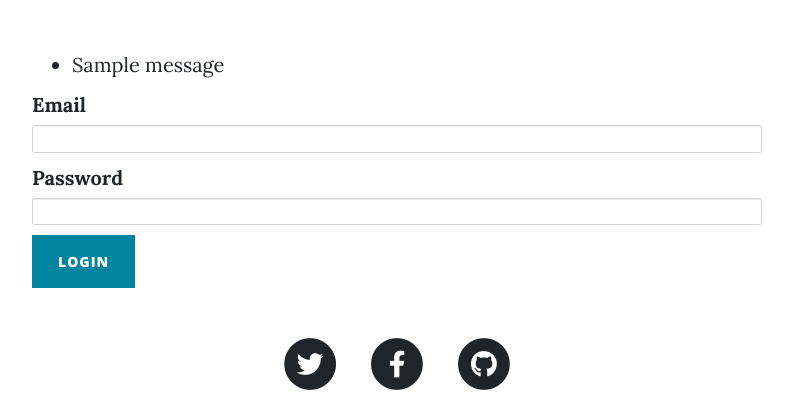
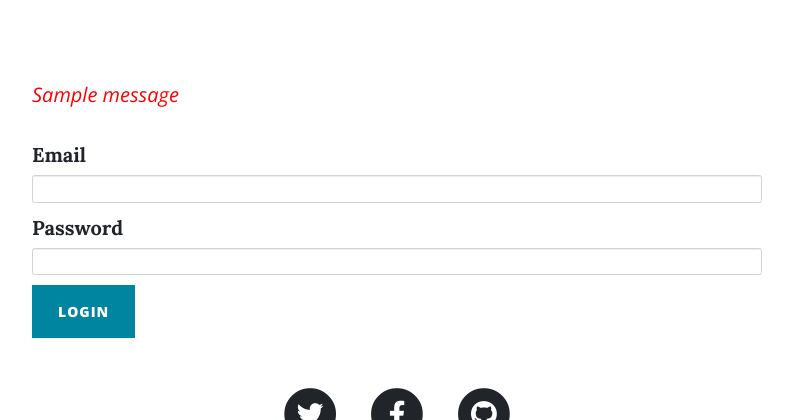
Before and after one commit to Shreyas-Mouli/My_Blog_Project, a Flask app: page /login in a window 1280 px wide. Shown: the part 532-952 px from the top of the page, without its empty margins (243-1036 px from the left). Run offline with Flask 2, Linux system fonts and the light colour scheme; one stand-in notice (Sample message) is shown; some libraries are stand-ins or nearby versions.

Commit message:
Remove unnecessary decorators, update flash code

```diff
--- a/main.py
+++ b/main.py
@@ -169,13 +169,11 @@ def show_post(post_id):
 
 
 @app.route("/about")
-@login_required
 def about():
     return render_template("about.html")
 
 
 @app.route("/contact")
-@login_required
 def contact():
     return render_template("contact.html")
 
--- a/templates/login.html
+++ b/templates/login.html
@@ -25,11 +25,9 @@
       <div class="col-lg-8 col-md-10 mx-auto content">
 {% with messages = get_flashed_messages() %}
   {% if messages %}
-    <ul class=flashes>
     {% for message in messages %}
-      <li>{{ message }}</li>
+      <p>{{ message }}</p>
     {% endfor %}
-    </ul>
   {% endif %}
 {% endwith %}
         {{ wtf.quick_form(form, novalidate=True, button_map={"submit": "primary"}) }}
```
